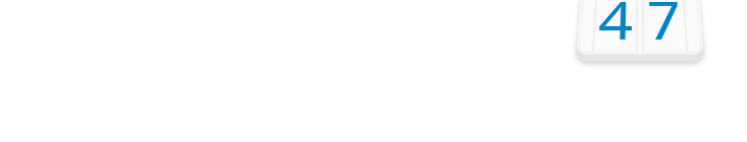
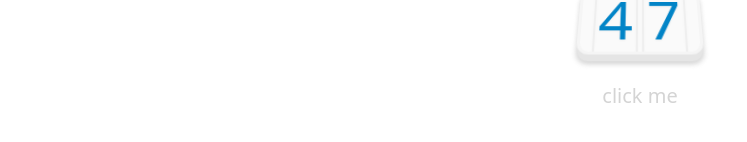
Before and after one commit to NightWanderer2004/animations-training, a Next.js app: page /examples/animated-count in a window 1280 px wide. Shown: the part 382-524 px from the top of the page, without its empty margins (0-747 px from the left). Built offline with nearby package versions, Linux system fonts and the light colour scheme.

Commit message:
Add 'click me' text

```diff
--- a/src/app/examples/animated-count/page.js
+++ b/src/app/examples/animated-count/page.js
@@ -12,6 +12,7 @@ export default function page() {
    return (
       <PageWrapper>
          <div className={s.body}>
+            <p className='text-xl font-normal text-neutral-300 absolute top-[58vh]'>click me</p>
             <AnimatedCounter clickHandler={() => setCount(Math.random() * 100)} value={count} />
          </div>
       </PageWrapper>
```
